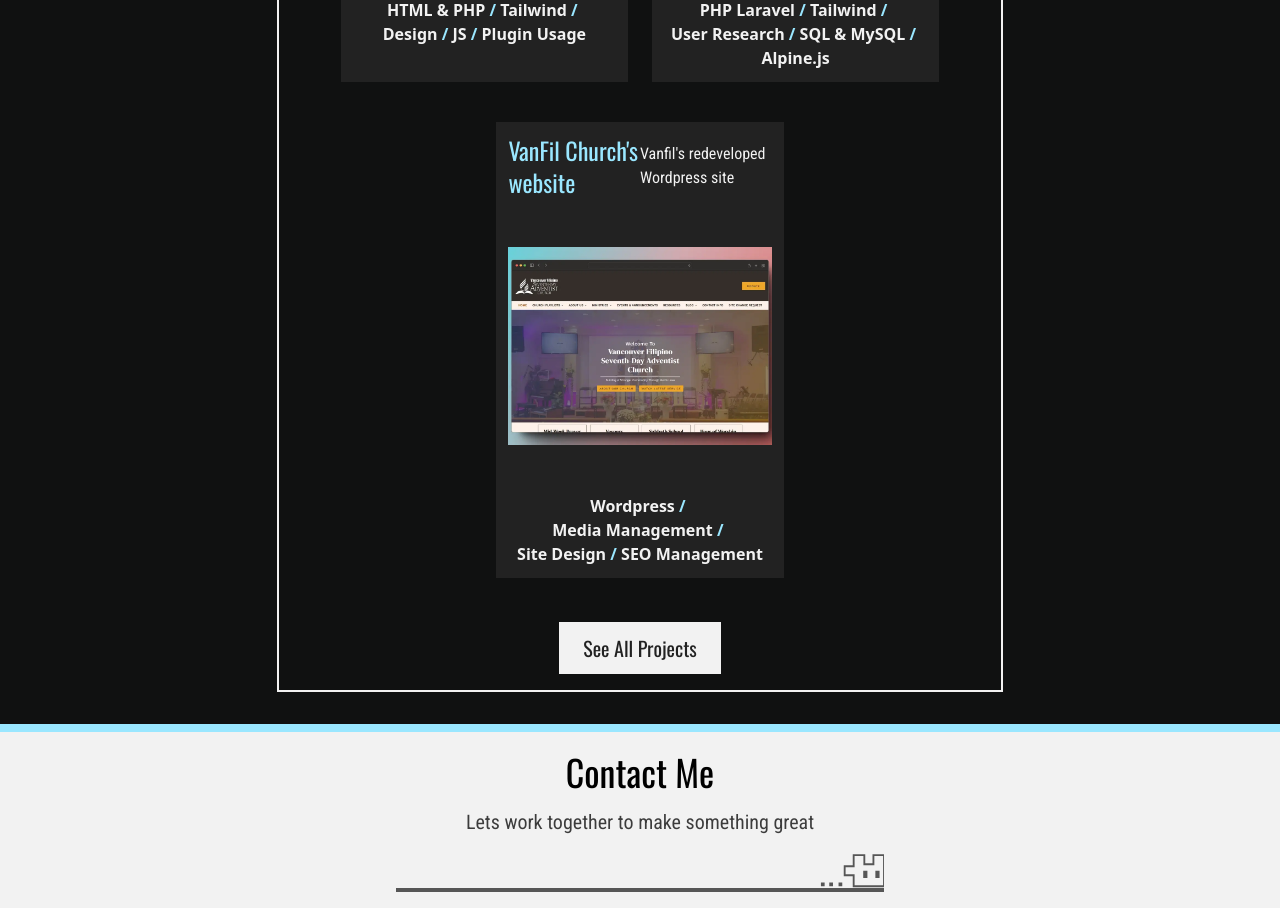
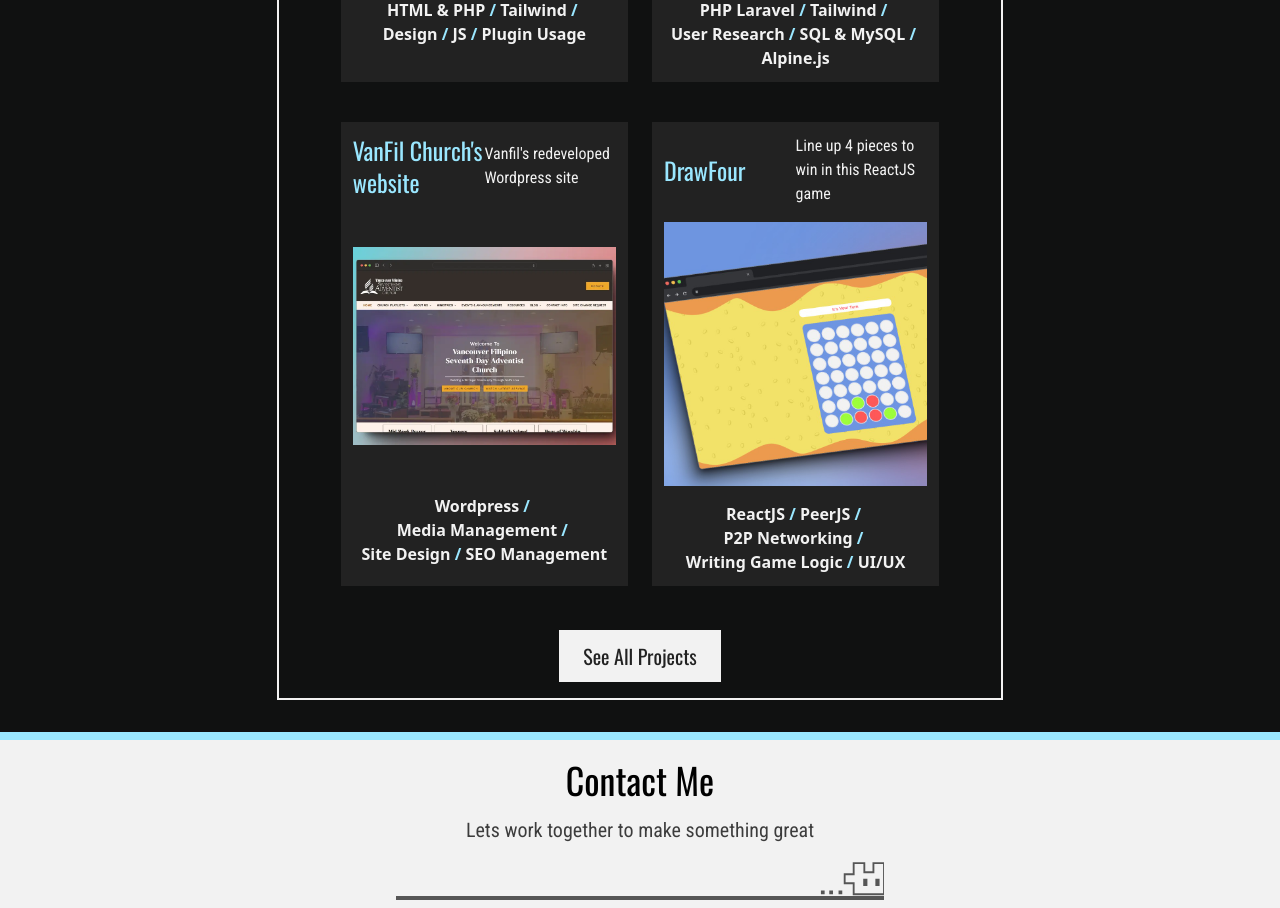
Before and after one commit to JerrelLustre/Portfolio-ReactVersion, a React (Vite) app: page / in a window 1280 px wide. Shown: the part 2000-2908 px from the top of the page. Built offline with nearby package versions, Linux system fonts and the light colour scheme.

Commit message:
Added Drawfour project to the homepage

```diff
--- a/src/pages/Homepage.jsx
+++ b/src/pages/Homepage.jsx
@@ -10,6 +10,7 @@ import AnimationContainer from "../components/AnimationContainer/AnimationContai
 import WinterCityLightsThumbnail from "../assets/img/winter_city_lights/WinterCityLight-ProjectThumbnail.webp";
 import PatchworkThumbnail from "../assets/img/patchwork/JerrelLustre-patchworkThumbnail.webp";
 import VanfilThumbnail from "../assets/img/vanfil/JerrelLustre-vanfil-thumbnail.webp";
+import DrawFourThumbnail from "../assets/img/drawfour/JerrelLustre-drawfour-thumbnail.webp";
 
 export default function Homepage() {
   return (
@@ -49,6 +50,19 @@ export default function Homepage() {
           ]}
           img={VanfilThumbnail}
         />
+         <ProjectCard
+          route="DrawFour"
+          title="DrawFour"
+          desc="Line up 4 pieces to win in this ReactJS game"
+          tags={[
+            "ReactJS",
+            "PeerJS",
+            "P2P Networking",
+            "Writing Game Logic",
+            "UI/UX",
+          ]}
+          img={DrawFourThumbnail}
+        />
       </ProjectList>
     </AnimationContainer>
   );
```
